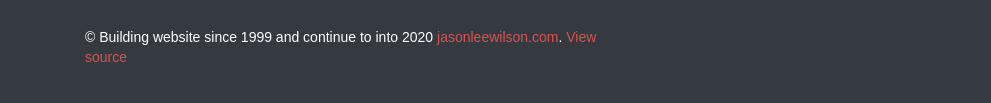
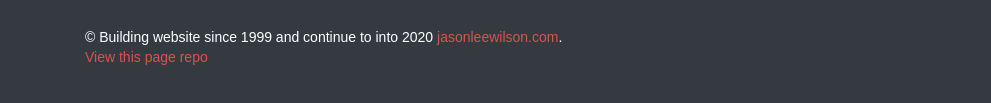
Before and after one commit to jasonleewilson/jasonleewilson.github.io, a plain HTML site: page index.html in a window 1280 px wide. Shown: the part 1112-1215 px from the top of the page, 0-991 px from the left. Drawn offline with nearby package versions, Linux system fonts and the light colour scheme.

Commit message:
add repo link

```diff
--- a/index.html
+++ b/index.html
@@ -88,7 +88,8 @@
               <div class="col-md-6 text-center text-md-left">
                 <p>&copy; Building website since 1999 and continue to into <script>document.write(new Date().getFullYear());</script>
                   <a href="https://jasonleewilson.com/" target="_blank">jasonleewilson.com</a>.
-                  <a href="https://github.com/jasonleewilson/jasonleewilson.github.io" target="_blank">View source</a>
+                  <br />
+                  <a href="https://github.com/jasonleewilson/jasonleewilson.github.io" target="_blank">View this page repo</a>
                 </p>
               </div>
               <div class="col-md-6 text-center text-md-right mb-4">
```
